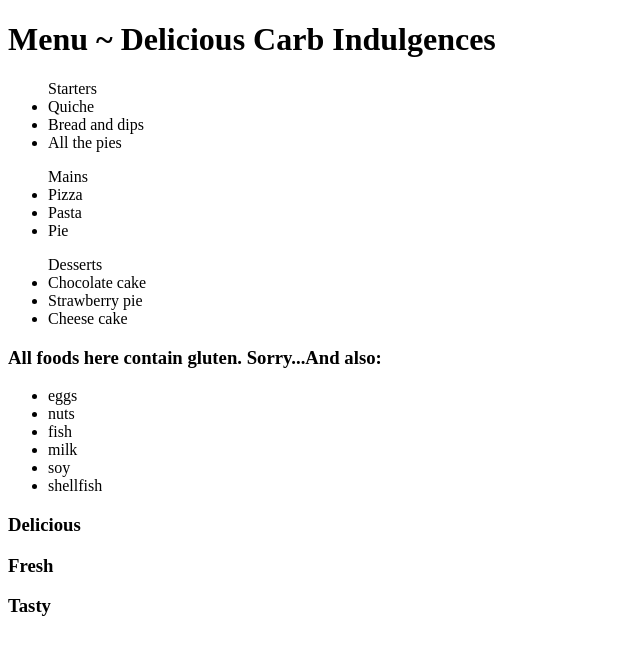
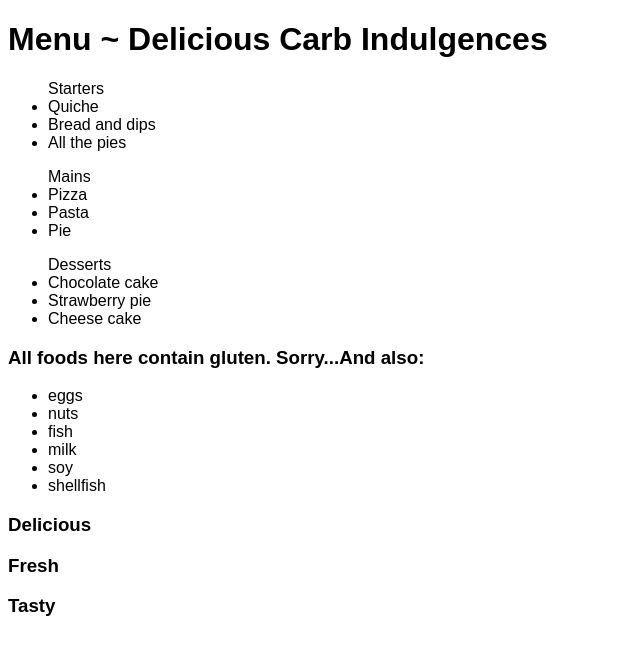
Before and after one commit to FbW-22-E04/browser-dom-querying-ItanglishDev, a plain HTML site: page index.html in a window 1280 px wide. Shown: the whole page, without its empty margins (0-640 px from the left). Drawn offline with Linux system fonts and the light colour scheme.

Commit message:
changed font to the body element

```diff
--- a/index.html
+++ b/index.html
@@ -5,7 +5,6 @@
     <meta name="viewport" content="width=device-width, initial-scale=1.0" />
     <meta http-equiv="X-UA-Compatible" content="ie=edge" />
     <title>Makeshift Menu</title>
-    <script src="./main.js"></script>
   </head>
 
   <body>
@@ -55,5 +54,6 @@
         <h3>Tasty</h3>
       </section>
     </footer>
+    <script src="./main.js"></script>
   </body>
 </html>
--- a/main.js
+++ b/main.js
@@ -15,4 +15,8 @@
 
 // newSomething.style.fontFamily = 'Times'
 
-document.body.style.fontFamily = 'Impact, Charcoal, sans-serif'
+const body = document.querySelector('body')
+
+body.style.fontFamily = 'Arial'
+
+// document.body.style.fontFamily = '
```
